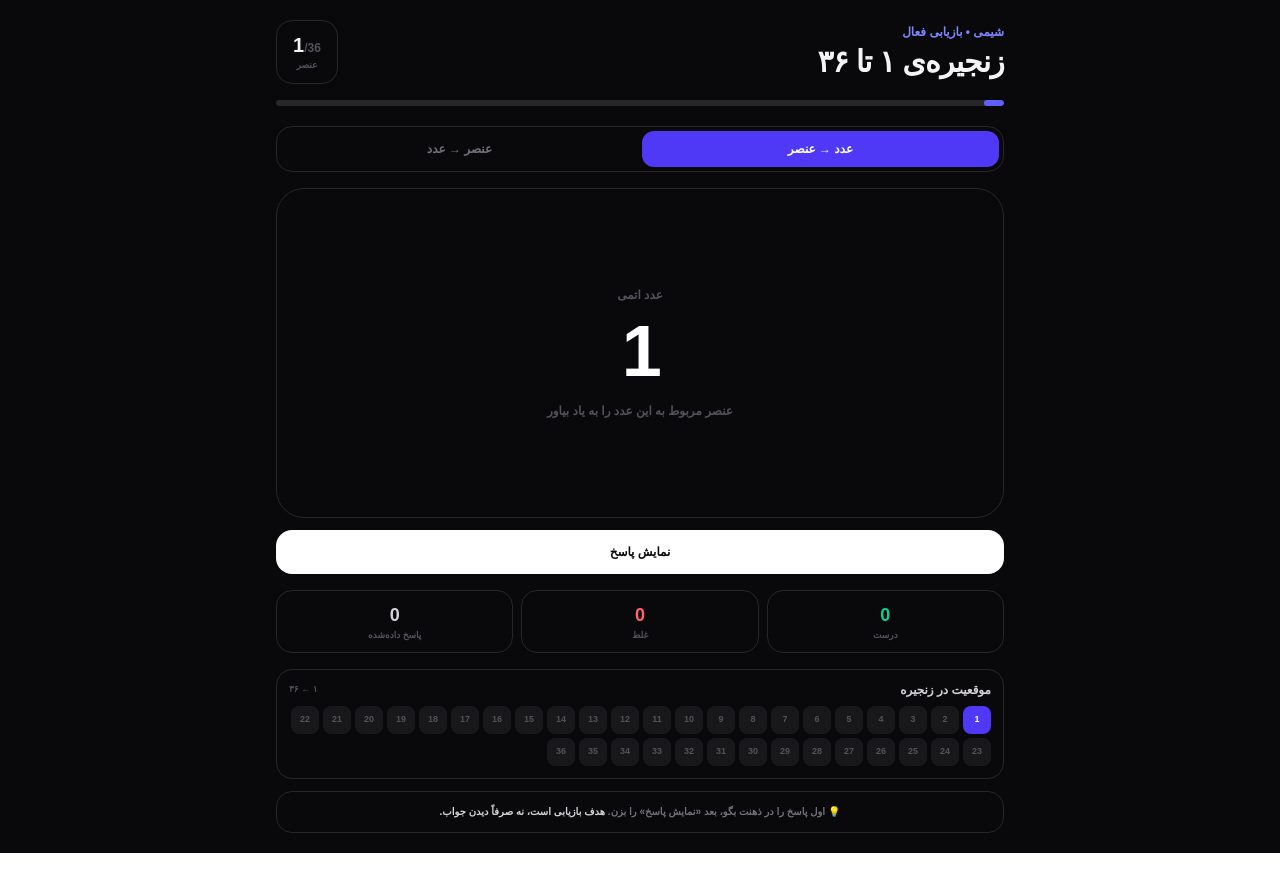
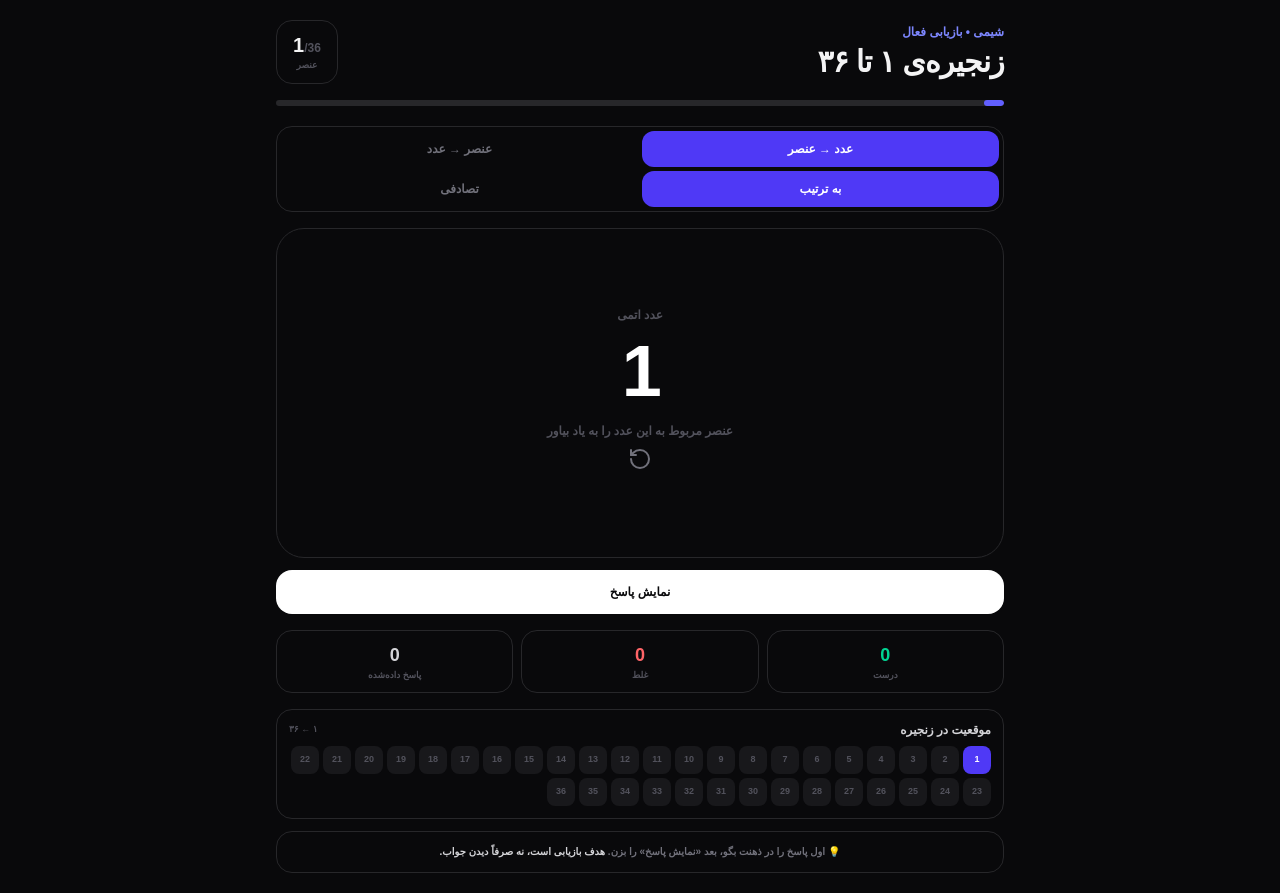
Before and after one commit to 0XiSi/study-analyzer, a Next.js app: page /train in a window 1280 px wide. Before the commit the page ends 853 px from the top, so only its background shows below. Built offline with nearby package versions, Linux system fonts and the light colour scheme.

Commit message:
good things

```diff
--- a/app/train/page.tsx
+++ b/app/train/page.tsx
@@ -1,6 +1,7 @@
 "use client";
 
 import { useMemo, useState } from "react";
+import {RotateCcw} from "lucide-react";
 
 type Element = {
   z: number;
@@ -52,6 +53,7 @@ type Mode = "forward" | "reverse";
 export default function Page() {
   const [index, setIndex] = useState(0);
   const [mode, setMode] = useState<Mode>("forward");
+  const [random, setRandom] = useState(false);
   const [revealed, setRevealed] = useState(false);
   const [correct, setCorrect] = useState(0);
   const [wrong, setWrong] = useState(0);
@@ -68,7 +70,9 @@ export default function Page() {
     if (wasCorrect === false) setWrong((v) => v + 1);
 
     setRevealed(false);
-    setIndex((v) => (v + 1) % elements.length);
+    setIndex((v) => random ? Math.floor(Math.random() * elements.length) : (v + 1) % elements.length)
+    // setIndex((v) => (v + 1) % elements.length);
+    // setIndex(() => Math.floor(Math.random() * elements.length)); // random
   }
 
   function changeMode(newMode: Mode) {
@@ -143,6 +147,27 @@ export default function Page() {
           >
             عنصر → عدد
           </button>
+          <button
+            onClick={() => setRandom(false)}
+            className={`rounded-xl py-2.5 text-xs font-bold transition ${
+              !random
+                ? "bg-indigo-600 text-white"
+                : "text-zinc-500 hover:bg-zinc-900"
+            }`}
+          >
+            به ترتیب
+          </button>
+
+          <button
+            onClick={() => setRandom(true)}
+            className={`rounded-xl py-2.5 text-xs font-bold transition ${
+              random
+                ? "bg-indigo-600 text-white"
+                : "text-zinc-500 hover:bg-zinc-900"
+            }`}
+          >
+            تصادفی
+          </button>
         </div>
 
         {/* Question Card */}
@@ -182,6 +207,12 @@ export default function Page() {
                 </p>
               </>
             )}
+          <button
+            onClick={() => setIndex(0)}
+            className={"rounded-xl flex items-center justify-center w-10 h-10 text-xs font-bold transition text-zinc-500 hover:bg-zinc-900"}
+          >
+            <RotateCcw/>
+          </button>
 
             {/* Answer */}
             {revealed && (
```
